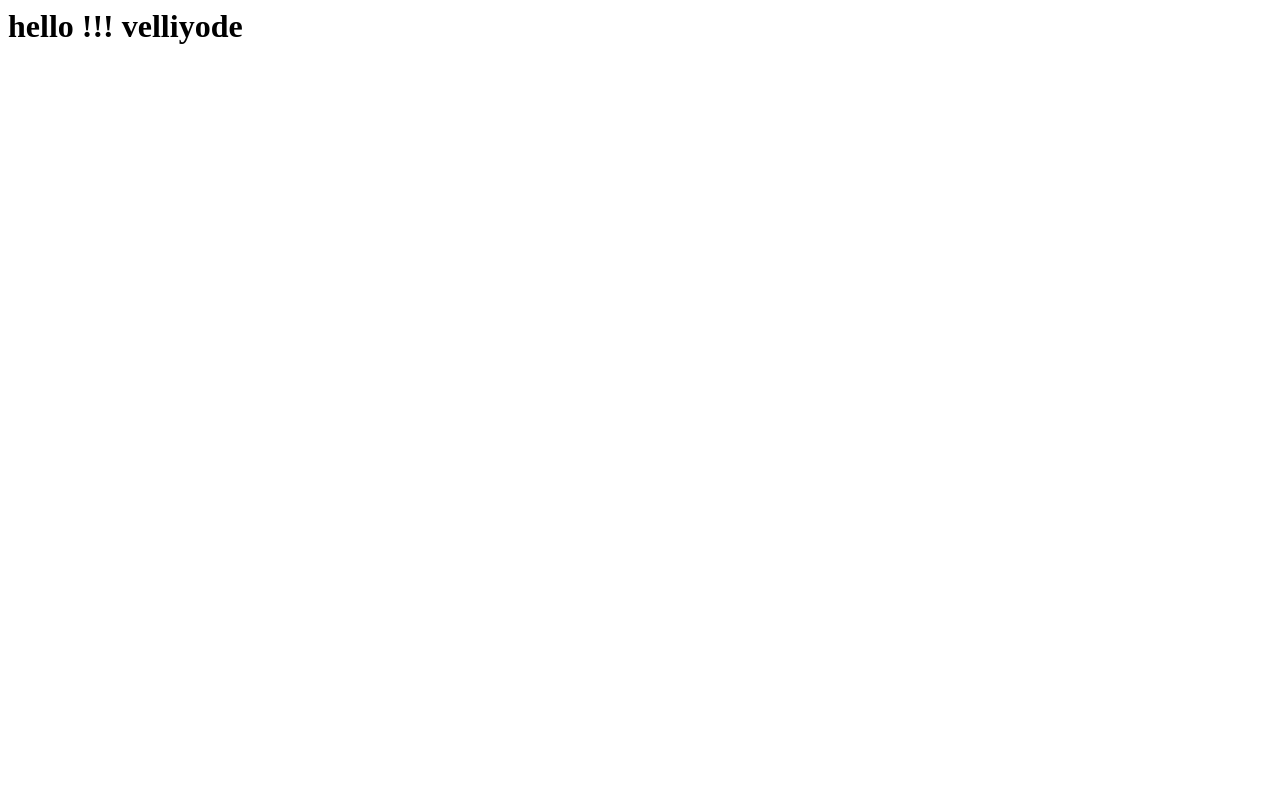
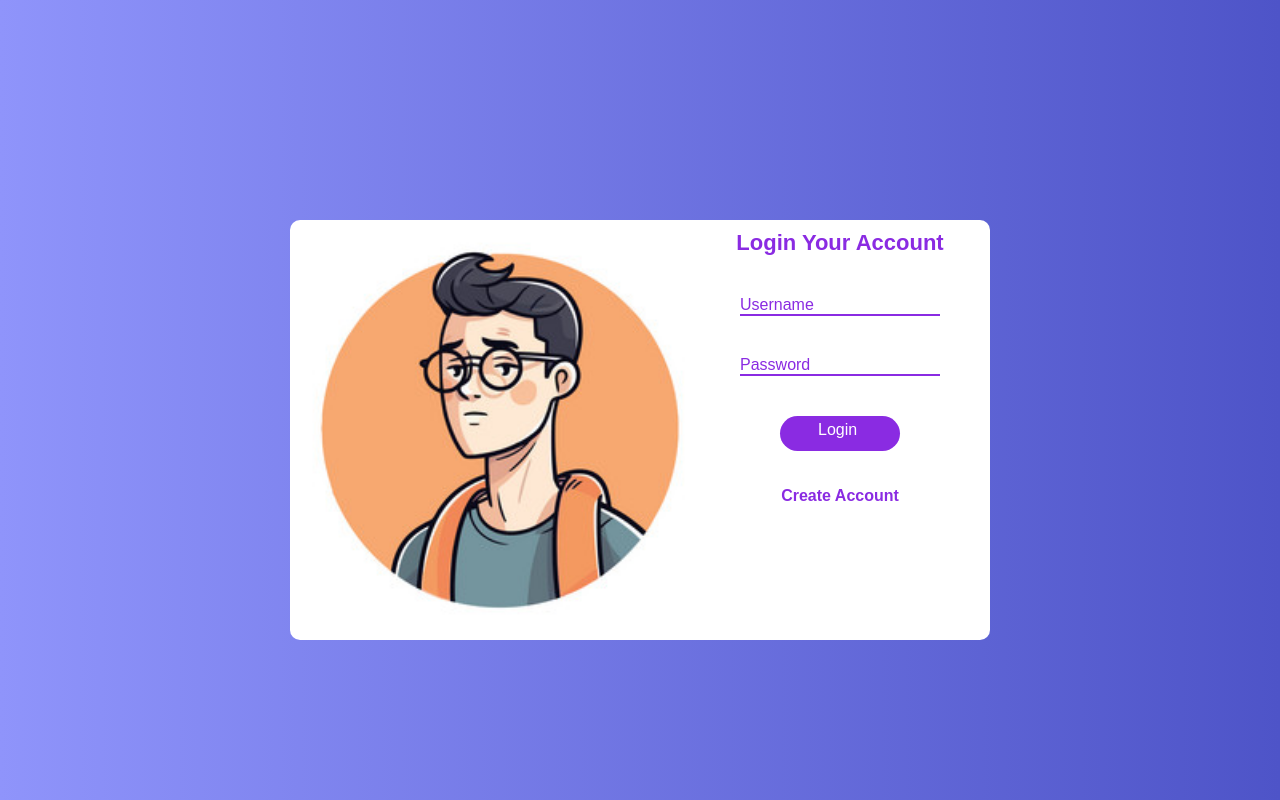
Before and after one commit to infasmk/Infas, a plain HTML site: page index.html in a window 1280 px wide. Drawn offline with Linux system fonts and the light colour scheme.

Commit message:
changed login page

```diff
--- a/index.html
+++ b/index.html
@@ -2,9 +2,21 @@
 <head>
     <meta charset="UTF-8">
     <meta name="viewport" content="width=device-width, initial-scale=1.0">
-    <title>my first product</title>
+    <link rel="stylesheet" href="style.css">
+    <title>login-page</title>
 </head>
 <body>
-  <h1>hello !!! velliyode</h1>
+    <div class="container">
+        <div class="image">
+            <img src="login-avatar.jpg" width="400px" alt="login-image">
+        </div>
+        <div class="content">
+            <h3>Login Your Account</h3>
+            <input type="text" placeholder="Username">
+            <input type="password" placeholder="Password">
+            <button>Login </button>
+            <p>Create Account</p>
+        </div>
+    </div>
 </body>
 </html>
```
